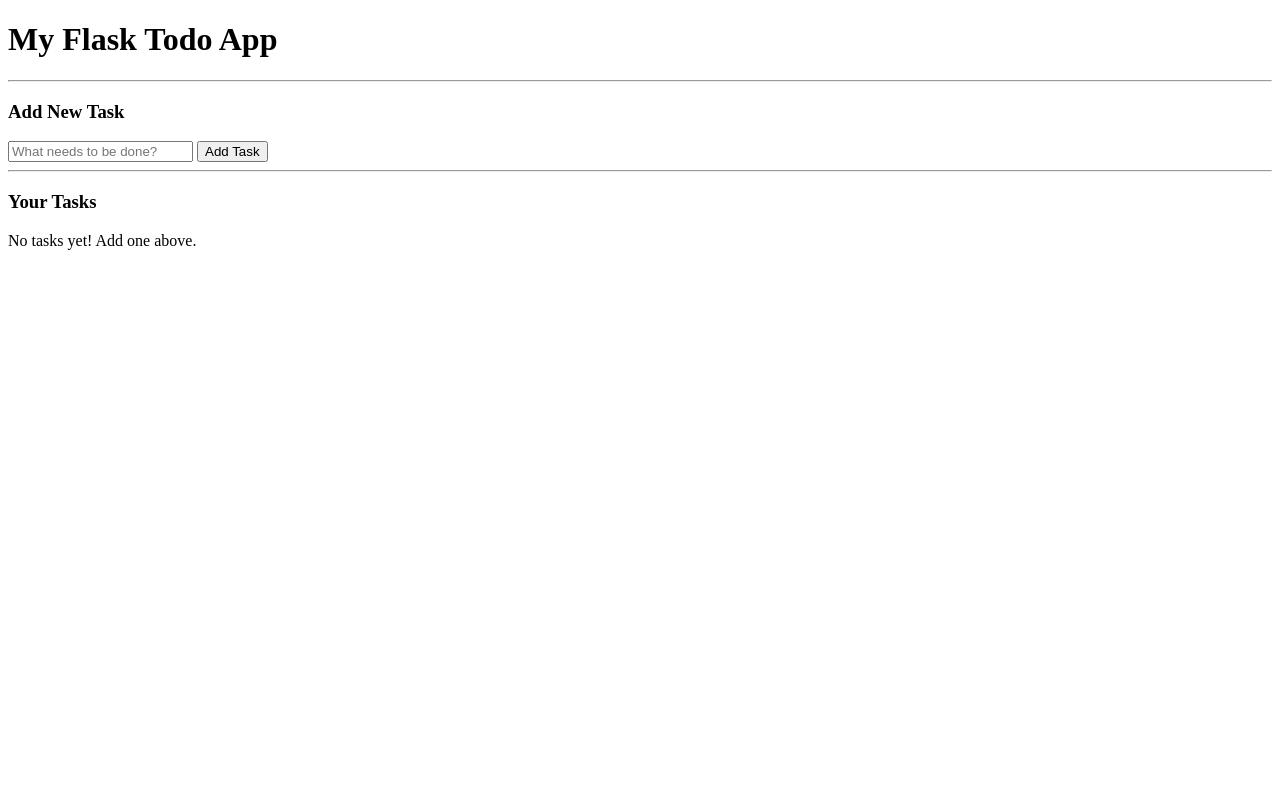
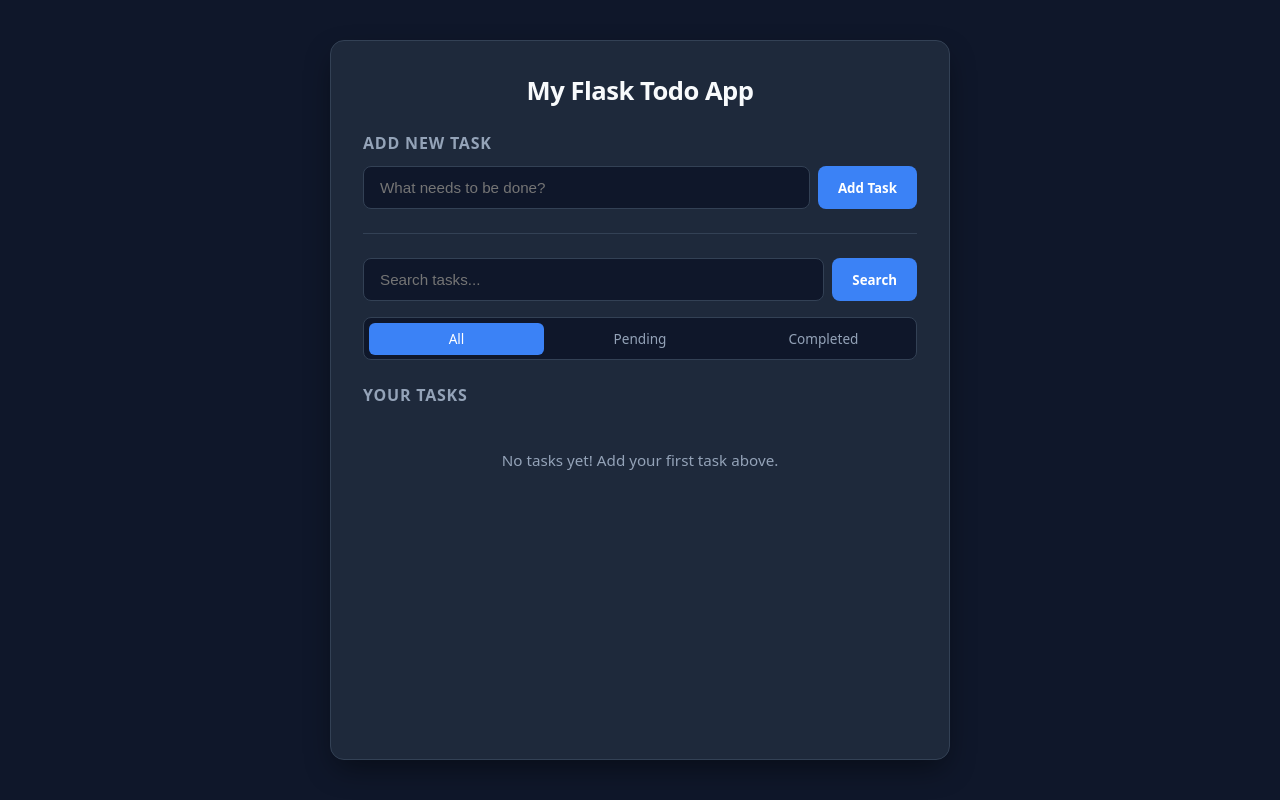
Before and after one commit to hafizabdullah1/flask-todo-app, a Flask app: page / in a window 1280 px wide. Run offline with Flask 3, Linux system fonts and the light colour scheme.

Commit message:
feat: add search, filter, flash messages, and styling to todo app

```diff
--- a/app.py
+++ b/app.py
@@ -1,11 +1,13 @@
-from flask import Flask, render_template, request, redirect, url_for
+from flask import Flask, render_template, request, redirect, url_for, flash
 from flask_sqlalchemy import SQLAlchemy
 
 app = Flask(__name__)
 
+
 # Configure the SQLite database.
 app.config['SQLALCHEMY_DATABASE_URI'] = 'sqlite:///todos.db'
 app.config['SQLALCHEMY_TRACK_MODIFICATIONS'] = False
+app.config['SECRET_KEY'] = 'super-secret-key'
 
 # Initialize SQLAlchemy.
 db = SQLAlchemy(app)
@@ -28,9 +30,27 @@ with app.app_context():
 
 @app.route("/")
 def home():
-    # Fetch all todos for the home page.
-    todos = Todo.query.all()
-    return render_template("index.html", todos=todos)
+    # Read query parameters from URL: e.g. /?filter=pending&q=flask
+    filter_by = request.args.get("filter", "all")
+    search_query = request.args.get("q", "").strip()
+
+    # Base query
+    query = Todo.query
+
+    # Apply Filter (Pending vs Completed)
+    if filter_by == "pending":
+        query = query.filter_by(done=False)
+    elif filter_by == "completed":
+        query = query.filter_by(done=True)
+
+    # Apply Search Query (if user typed something)
+    if search_query:
+        query = query.filter(Todo.title.contains(search_query))
+
+    todos = query.all()
+
+    # Pass filter and search values back so HTML knows which tab is active
+    return render_template("index.html", todos=todos, current_filter=filter_by, search_query=search_query)
 
 
 @app.route("/add", methods=["POST"])
@@ -41,6 +61,9 @@ def add_todo():
         new_todo = Todo(title=title.strip())
         db.session.add(new_todo)
         db.session.commit()
+        flash("Task added successfully!", "success")
+    else:
+        flash("Task title cannot be empty!", "error")
 
     return redirect(url_for("home"))
 
@@ -52,6 +75,9 @@ def toggle_todo(todo_id):
     todo.done = not todo.done
     db.session.commit()
 
+    status_text = "completed" if todo.done else "pending"
+    flash(f"Task marked as {status_text}!", "info")
+
     return redirect(url_for("home"))
 
 
@@ -62,6 +88,7 @@ def delete_todo(todo_id):
     db.session.delete(todo)
     db.session.commit()
 
+    flash("Task deleted successfully!", "warning")
     return redirect(url_for("home"))
 
 
--- /dev/null
+++ b/static/css/style.css
@@ -0,0 +1,243 @@
+:root {
+    --bg-color: #0f172a;
+    --card-bg: #1e293b;
+    --text-color: #f8fafc;
+    --text-muted: #94a3b8;
+    --primary: #3b82f6;
+    --primary-hover: #2563eb;
+    --success: #10b981;
+    --warning: #f59e0b;
+    --danger: #ef4444;
+    --border-color: #334155;
+}
+
+* {
+    box-sizing: border-box;
+    margin: 0;
+    padding: 0;
+}
+
+body {
+    font-family: system-ui, -apple-system, BlinkMacSystemFont, 'Segoe UI', Roboto, sans-serif;
+    background-color: var(--bg-color);
+    color: var(--text-color);
+    display: flex;
+    justify-content: center;
+    padding: 2.5rem 1rem;
+    min-height: 100vh;
+}
+
+.container {
+    width: 100%;
+    max-width: 620px;
+    background-color: var(--card-bg);
+    padding: 2rem;
+    border-radius: 14px;
+    box-shadow: 0 12px 30px -5px rgba(0, 0, 0, 0.45);
+    border: 1px solid var(--border-color);
+}
+
+header h1 {
+    font-size: 1.6rem;
+    font-weight: 700;
+    margin-bottom: 1.5rem;
+    text-align: center;
+    letter-spacing: -0.02em;
+}
+
+section h3 {
+    font-size: 1rem;
+    text-transform: uppercase;
+    letter-spacing: 0.05em;
+    color: var(--text-muted);
+    margin-bottom: 0.75rem;
+}
+
+/* Flash Messages */
+.flash-messages {
+    margin-bottom: 1.25rem;
+}
+
+.alert {
+    padding: 0.75rem 1rem;
+    border-radius: 8px;
+    margin-bottom: 0.5rem;
+    font-size: 0.9rem;
+    font-weight: 500;
+}
+
+.alert-success { background-color: rgba(16, 185, 129, 0.15); color: #34d399; border: 1px solid rgba(16, 185, 129, 0.4); }
+.alert-error   { background-color: rgba(239, 68, 68, 0.15); color: #f87171; border: 1px solid rgba(239, 68, 68, 0.4); }
+.alert-warning { background-color: rgba(245, 158, 11, 0.15); color: #fbbf24; border: 1px solid rgba(245, 158, 11, 0.4); }
+.alert-info    { background-color: rgba(59, 130, 246, 0.15); color: #60a5fa; border: 1px solid rgba(59, 130, 246, 0.4); }
+
+/* Form Styles */
+form {
+    display: flex;
+    gap: 0.5rem;
+    margin-bottom: 1.5rem;
+}
+
+input[type="text"] {
+    flex: 1;
+    padding: 0.75rem 1rem;
+    border-radius: 8px;
+    border: 1px solid var(--border-color);
+    background-color: var(--bg-color);
+    color: var(--text-color);
+    font-size: 0.95rem;
+    outline: none;
+    transition: border-color 0.2s;
+}
+
+input[type="text"]:focus {
+    border-color: var(--primary);
+}
+
+button {
+    font-family: inherit;
+    padding: 0.75rem 1.25rem;
+    border-radius: 8px;
+    border: none;
+    background-color: var(--primary);
+    color: white;
+    font-weight: 600;
+    cursor: pointer;
+    transition: background-color 0.2s, opacity 0.2s;
+}
+
+button:hover {
+    background-color: var(--primary-hover);
+}
+
+hr {
+    border: none;
+    border-top: 1px solid var(--border-color);
+    margin: 1.5rem 0;
+}
+
+/* Todo List Styles */
+ul {
+    list-style: none;
+    display: flex;
+    flex-direction: column;
+    gap: 0.5rem;
+}
+
+li {
+    display: flex;
+    align-items: center;
+    justify-content: space-between;
+    padding: 0.85rem 1rem;
+    background-color: var(--bg-color);
+    border: 1px solid var(--border-color);
+    border-radius: 8px;
+    gap: 0.75rem;
+}
+
+.todo-text {
+    flex: 1;
+    word-break: break-word;
+    font-size: 0.95rem;
+}
+
+.todo-text.done {
+    text-decoration: line-through;
+    color: var(--text-muted);
+}
+
+.status-badge {
+    font-size: 0.75rem;
+    padding: 0.2rem 0.5rem;
+    border-radius: 6px;
+    font-weight: 600;
+}
+
+.status-badge.completed {
+    background-color: rgba(16, 185, 129, 0.2);
+    color: #34d399;
+}
+
+.status-badge.pending {
+    background-color: rgba(245, 158, 11, 0.2);
+    color: #fbbf24;
+}
+
+.actions {
+    display: flex;
+    align-items: center;
+    gap: 0.4rem;
+}
+
+.actions a {
+    text-decoration: none;
+}
+
+.btn-toggle {
+    background-color: #334155;
+    padding: 0.4rem 0.75rem;
+    font-size: 0.82rem;
+}
+
+.btn-toggle:hover {
+    background-color: #475569;
+}
+
+.btn-delete {
+    background-color: transparent;
+    border: 1px solid var(--danger);
+    color: var(--danger);
+    padding: 0.4rem 0.75rem;
+    font-size: 0.82rem;
+}
+
+.btn-delete:hover {
+    background-color: var(--danger);
+    color: white;
+}
+
+.empty-state {
+    text-align: center;
+    color: var(--text-muted);
+    padding: 2rem 1rem;
+    font-size: 0.95rem;
+}
+
+/* Filters & Search */
+.filters-section {
+    margin-bottom: 1.5rem;
+}
+
+.search-form {
+    margin-bottom: 1rem;
+}
+
+.filter-tabs {
+    display: flex;
+    gap: 0.5rem;
+    background-color: var(--bg-color);
+    padding: 0.3rem;
+    border-radius: 8px;
+    border: 1px solid var(--border-color);
+}
+
+.tab {
+    flex: 1;
+    text-align: center;
+    padding: 0.4rem 0.8rem;
+    border-radius: 6px;
+    color: var(--text-muted);
+    text-decoration: none;
+    font-size: 0.85rem;
+    font-weight: 500;
+    transition: all 0.2s;
+}
+
+.tab:hover {
+    color: var(--text-color);
+}
+
+.tab.active {
+    background-color: var(--primary);
+    color: white;
+}
--- a/templates/base.html
+++ b/templates/base.html
@@ -3,18 +3,32 @@
 <head>
     <meta charset="UTF-8">
     <meta name="viewport" content="width=device-width, initial-scale=1.0">
-    <!-- Jinja block for dynamic page title -->
     <title>{% block title %}Todo App{% endblock %}</title>
+    <link rel="stylesheet" href="{{ url_for('static', filename='css/style.css') }}">
 </head>
 <body>
+    <div class="container">
         <header>
             <h1>My Flask Todo App</h1>
-        <hr>
         </header>
+
+        <!-- Flash Messages Display -->
+        {% with messages = get_flashed_messages(with_categories=true) %}
+            {% if messages %}
+                <div class="flash-messages">
+                    {% for category, message in messages %}
+                        <div class="alert alert-{{ category }}">
+                            {{ message }}
+                        </div>
+                    {% endfor %}
+                </div>
+            {% endif %}
+        {% endwith %}
 
         <main>
             {% block content %}
             {% endblock %}
         </main>
+    </div>
 </body>
 </html>
--- a/templates/index.html
+++ b/templates/index.html
@@ -14,6 +14,26 @@
 
     <hr>
 
+    <!-- Search Bar & Filters -->
+    <section class="filters-section">
+        <!-- Search Form -->
+        <form action="{{ url_for('home') }}" method="GET" class="search-form">
+            <input type="hidden" name="filter" value="{{ current_filter }}">
+            <input type="text" name="q" value="{{ search_query }}" placeholder="Search tasks...">
+            <button type="submit">Search</button>
+            {% if search_query %}
+                <a href="{{ url_for('home', filter=current_filter) }}"><button type="button" class="btn-toggle">Clear</button></a>
+            {% endif %}
+        </form>
+
+        <!-- Filter Tabs -->
+        <div class="filter-tabs">
+            <a href="{{ url_for('home', filter='all', q=search_query) }}" class="tab {% if current_filter == 'all' %}active{% endif %}">All</a>
+            <a href="{{ url_for('home', filter='pending', q=search_query) }}" class="tab {% if current_filter == 'pending' %}active{% endif %}">Pending</a>
+            <a href="{{ url_for('home', filter='completed', q=search_query) }}" class="tab {% if current_filter == 'completed' %}active{% endif %}">Completed</a>
+        </div>
+    </section>
+
     <!-- Display Todo List -->
     <section>
         <h3>Your Tasks</h3>
@@ -21,28 +41,31 @@
             <ul>
                 {% for todo in todos %}
                     <li>
-                        {% if todo.done %}
-                            <strike>{{ todo.title }}</strike> (Completed)
-                        {% else %}
-                            <span>{{ todo.title }}</span> (Pending)
-                        {% endif %}
+                        <span class="todo-text {% if todo.done %}done{% endif %}">
+                            {{ todo.title }}
+                        </span>
 
-                        <!-- Toggle Status Button -->
-                        <a href="{{ url_for('toggle_todo', todo_id=todo.id) }}">
-                            <button type="button">
-                                {% if todo.done %}Undo{% else %}Mark Done{% endif %}
-                            </button>
-                        </a>
+                        <span class="status-badge {% if todo.done %}completed{% else %}pending{% endif %}">
+                            {% if todo.done %}Completed{% else %}Pending{% endif %}
+                        </span>
 
-                        <!-- Delete Button -->
-                        <a href="{{ url_for('delete_todo', todo_id=todo.id) }}">
-                            <button type="button">Delete</button>
-                        </a>
+                        <!-- Action Buttons -->
+                        <div class="actions">
+                            <a href="{{ url_for('toggle_todo', todo_id=todo.id) }}">
+                                <button type="button" class="btn-toggle">
+                                    {% if todo.done %}Undo{% else %}Done{% endif %}
+                                </button>
+                            </a>
+
+                            <a href="{{ url_for('delete_todo', todo_id=todo.id) }}">
+                                <button type="button" class="btn-delete">Delete</button>
+                            </a>
+                        </div>
                     </li>
                 {% endfor %}
             </ul>
         {% else %}
-            <p>No tasks yet! Add one above.</p>
+            <p class="empty-state">No tasks yet! Add your first task above.</p>
         {% endif %}
     </section>
 {% endblock %}
```
Lines whose indentation alone changed are shown as unchanged.
